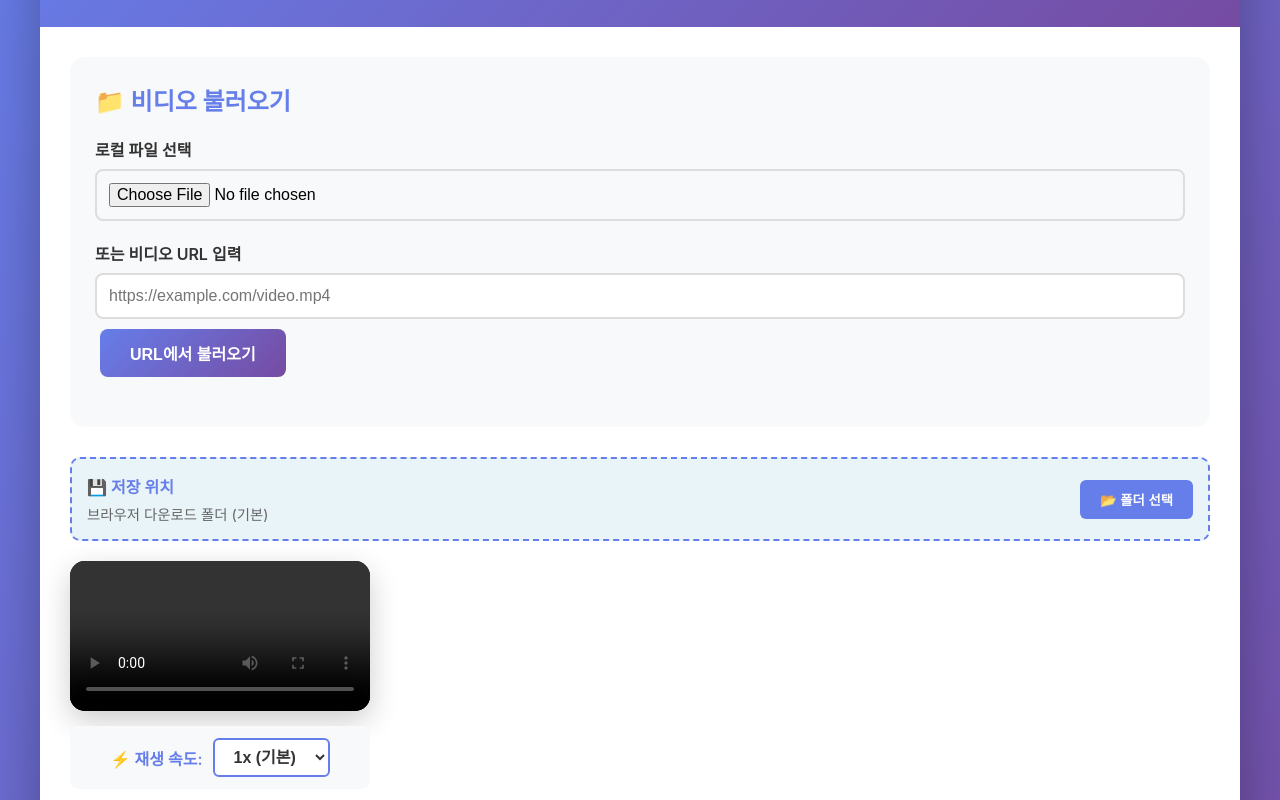
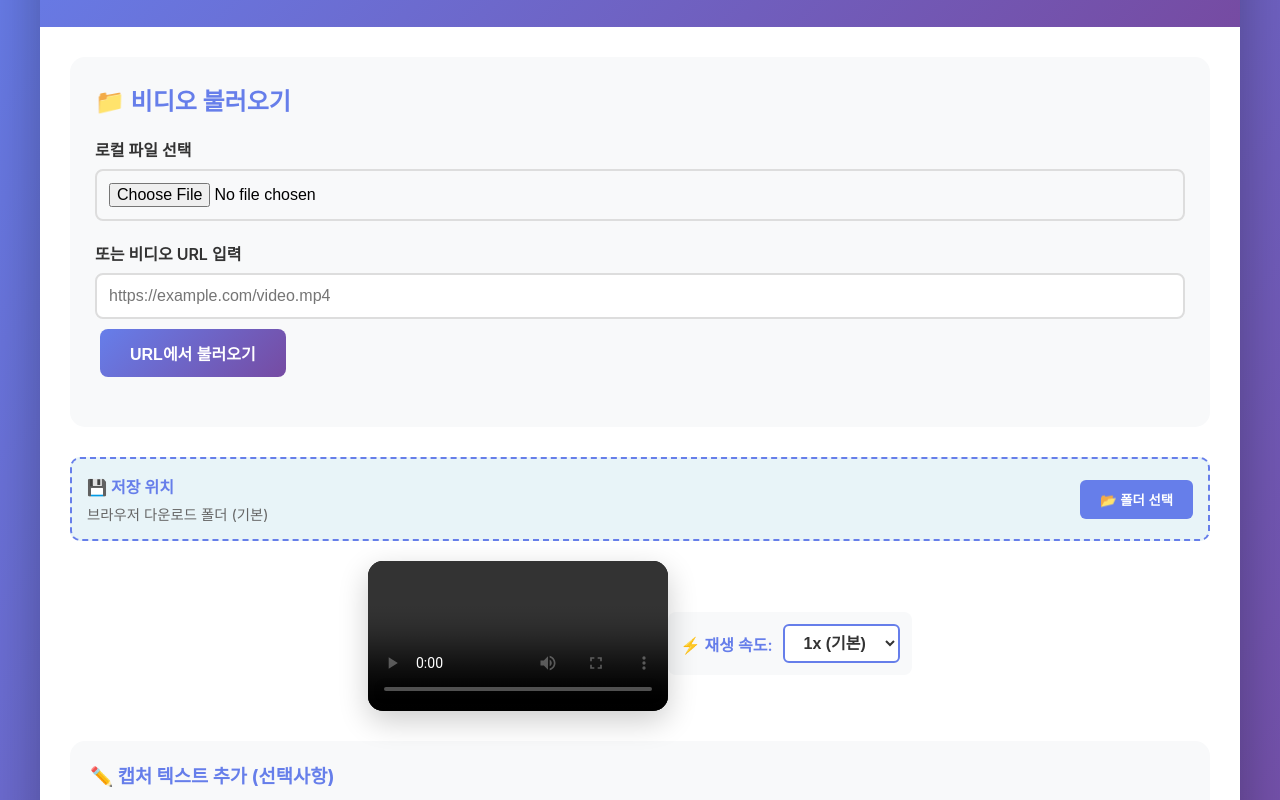
Before and after one commit to EnmanyProject/video, a website: page index.html in a window 1280 px wide. Shown: the part 146-946 px from the top of the page. Drawn offline with Linux system fonts and the light colour scheme.

Commit message:
텍스트 미리보기 위치 수정 및 디버그 코드 제거
변경사항:
- video-wrapper 추가로 Canvas 위치를 비디오 위에 정확히 배치
- .video-section을 flexbox로 변경하여 중앙 정렬 개선
- 콘솔 로그 제거 (디버그용이었음)
- 빨간 디버그 배경 제거

이제 텍스트 미리보기가 비디오 위에 정확히 표시됩니다!

```diff
--- a/index.html
+++ b/index.html
@@ -127,6 +127,13 @@
         .video-section {
             margin-bottom: 30px;
             text-align: center;
+            position: relative;
+            display: flex;
+            justify-content: center;
+            align-items: center;
+        }
+
+        .video-wrapper {
             position: relative;
             display: inline-block;
         }
@@ -400,10 +407,12 @@
 
             <!-- 비디오 플레이어 섹션 -->
             <div class="video-section" id="videoSection">
-                <video id="videoPlayer" controls crossorigin="anonymous">
-                    비디오를 불러와주세요.
-                </video>
-                <canvas id="previewCanvas"></canvas>
+                <div class="video-wrapper">
+                    <video id="videoPlayer" controls crossorigin="anonymous">
+                        비디오를 불러와주세요.
+                    </video>
+                    <canvas id="previewCanvas"></canvas>
+                </div>
                 <canvas id="canvas"></canvas>
 
                 <!-- 재생속도 조절 -->
@@ -1089,10 +1098,6 @@
             // 캔버스 초기화
             previewCtx.clearRect(0, 0, previewCanvas.width, previewCanvas.height);
 
-            // 디버그: 반투명 배경 추가 (미리보기가 보이는지 확인용)
-            previewCtx.fillStyle = 'rgba(255, 0, 0, 0.1)';
-            previewCtx.fillRect(0, 0, previewCanvas.width, previewCanvas.height);
-
             // 텍스트 가져오기
             const captureText = document.getElementById('captureText').value.trim();
             const showTimestamp = document.getElementById('showTimestamp').checked;
@@ -1100,8 +1105,6 @@
             if (!captureText && !showTimestamp) {
                 return; // 표시할 것이 없으면 종료
             }
-
-            console.log('Preview update:', {captureText, showTimestamp, canvasSize: {w: previewCanvas.width, h: previewCanvas.height}});
 
             const scale = 1; // 실제 비디오 크기 기준
 
```
